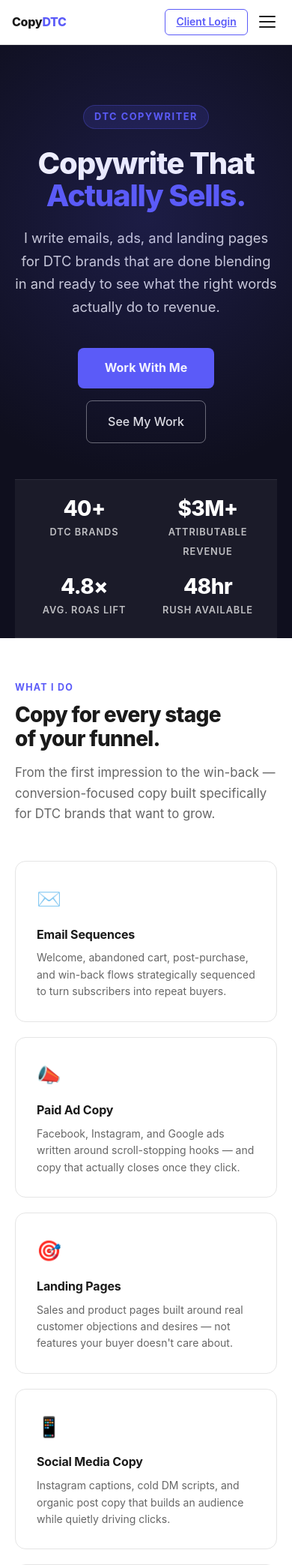
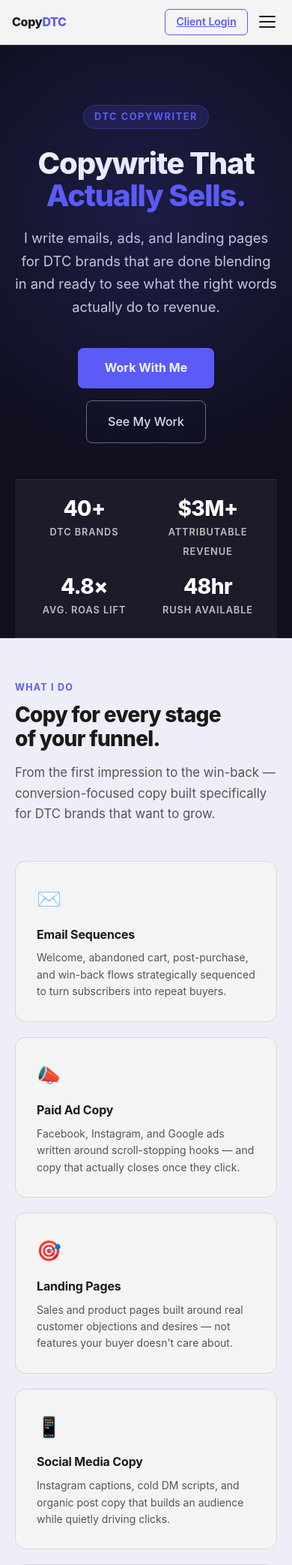
Before and after one commit to bradbieselin/Copywrite, a Flask app: page / in a window 390 px wide. Shown: the top 2087 px of the page at 75% size. Run offline with Flask 3, Linux system fonts and the light colour scheme.

Commit message:
Replace all white backgrounds; give sections distinct color scheme
- Add --bg-tint: #EEEEF8 (light indigo tint) for alternating sections
- Update --bg: #fafafa → #F4F4F4 (off-white, replaces all pure white)
- Update --border: #e5e5e5 → #d8d8d8 (slightly darker to show on #F4F4F4)
- Update --muted: #666 → #555 (better contrast on new lighter backgrounds)
- Nav: rgba(255,255,255,.97) → rgba(244,244,244,.97)
- Mobile menu: rgba(255,255,255,.98) → rgba(244,244,244,.98)
- Section alternating scheme (dark hero → tint → gray → gray → tint → dark):
    Services: #fff → var(--bg-tint) #EEEEF8
    Portfolio: var(--bg) stays #F4F4F4
    Process:   var(--bg) stays #F4F4F4
    Reviews:   #fff → var(--bg-tint) #EEEEF8
- Service cards: #fff → var(--bg) #F4F4F4
- Portfolio cards: #fff → var(--bg-tint) #EEEEF8 (contrasts with gray section)
- Review cards: #fff → var(--bg) #F4F4F4 (contrasts with tint section)
- All color: #fff (white text on dark) unchanged

https://claude.ai/code/session_01Nx3d3V3xFLiPkBV566tz7j

```diff
--- a/templates/landing.html
+++ b/templates/landing.html
@@ -30,9 +30,10 @@
       --dark:     #0f0f1e;
       --dark-2:   #1a1a2e;
       --text:     #1a1a1a;
-      --muted:    #666;
-      --border:   #e5e5e5;
-      --bg:       #fafafa;
+      --muted:    #555;
+      --border:   #d8d8d8;
+      --bg:       #F4F4F4;
+      --bg-tint:  #EEEEF8;
       --green:    #22c55e;
     }
 
@@ -50,7 +51,7 @@
       position: sticky;
       top: 0;
       z-index: 100;
-      background: rgba(255,255,255,0.97);
+      background: rgba(244,244,244,0.97);
       backdrop-filter: blur(8px);
       border-bottom: 1px solid var(--border);
       padding: 0 2rem;
@@ -260,7 +261,7 @@
     }
 
     /* ── SERVICES ── */
-    #services { background: #fff; }
+    #services { background: var(--bg-tint); }
 
     .services-grid {
       display: grid;
@@ -273,7 +274,7 @@
       border-radius: 14px;
       padding: 1.75rem;
       transition: border-color .2s, box-shadow .2s, transform .15s;
-      background: #fff;
+      background: var(--bg);
     }
 
     .service-card:hover {
@@ -301,7 +302,7 @@
     }
 
     /* ── PORTFOLIO ── */
-    #portfolio { background: var(--bg); }
+    #portfolio { background: var(--bg); }  /* #F4F4F4 */
 
     .portfolio-grid {
       display: grid;
@@ -310,7 +311,7 @@
     }
 
     .portfolio-card {
-      background: #fff;
+      background: var(--bg-tint);
       border: 1.5px solid var(--border);
       border-radius: 16px;
       overflow: hidden;
@@ -404,7 +405,7 @@
     }
 
     /* ── REVIEWS ── */
-    #reviews { background: #fff; }
+    #reviews { background: var(--bg-tint); }
 
     .reviews-grid {
       display: grid;
@@ -416,7 +417,7 @@
       border: 1.5px solid var(--border);
       border-radius: 16px;
       padding: 1.75rem;
-      background: #fff;
+      background: var(--bg);
       transition: box-shadow .2s, transform .15s;
       display: flex;
       flex-direction: column;
@@ -477,7 +478,7 @@
     }
 
     /* ── PROCESS ── */
-    #process { background: var(--bg); }
+    #process { background: var(--bg); }  /* #F4F4F4 */
 
     .process-steps {
       display: grid;
@@ -746,7 +747,7 @@
       top: 60px;
       left: 0;
       right: 0;
-      background: rgba(255,255,255,.98);
+      background: rgba(244,244,244,.98);
       backdrop-filter: blur(8px);
       border-bottom: 1px solid var(--border);
       box-shadow: 0 8px 24px rgba(0,0,0,.08);
```
